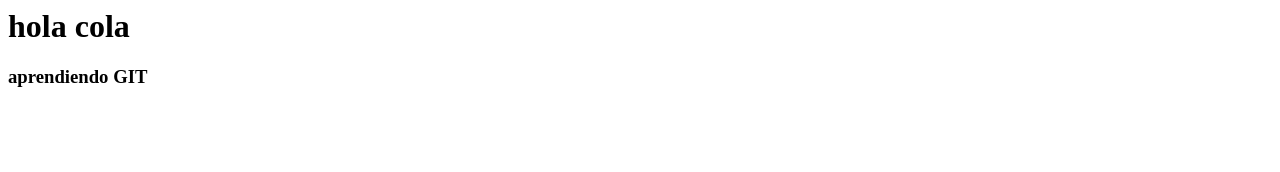
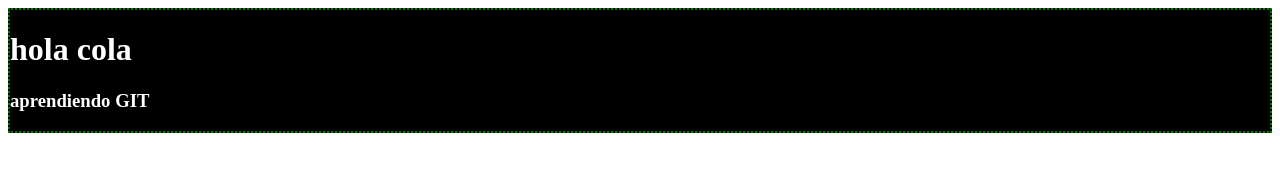
Before and after one commit to MemoRomoJ/repoIOS, a plain HTML site: page index.html in a window 1280 px wide. Drawn offline with Linux system fonts and the light colour scheme.

Commit message:
le agregue estilin

```diff
--- a/index.html
+++ b/index.html
@@ -1,8 +1,8 @@
 <html>
   <body>
-    <div>
-      <h1>hola cola </h1>
-      <h3>aprendiendo GIT</h3>
+    <div style="background:black;border:2px dotted green;">
+      <h1 style="color:white;">hola cola </h1>
+      <h3 style="color:white;">aprendiendo GIT</h3>
     <div>
   </body>
 </html>
```
